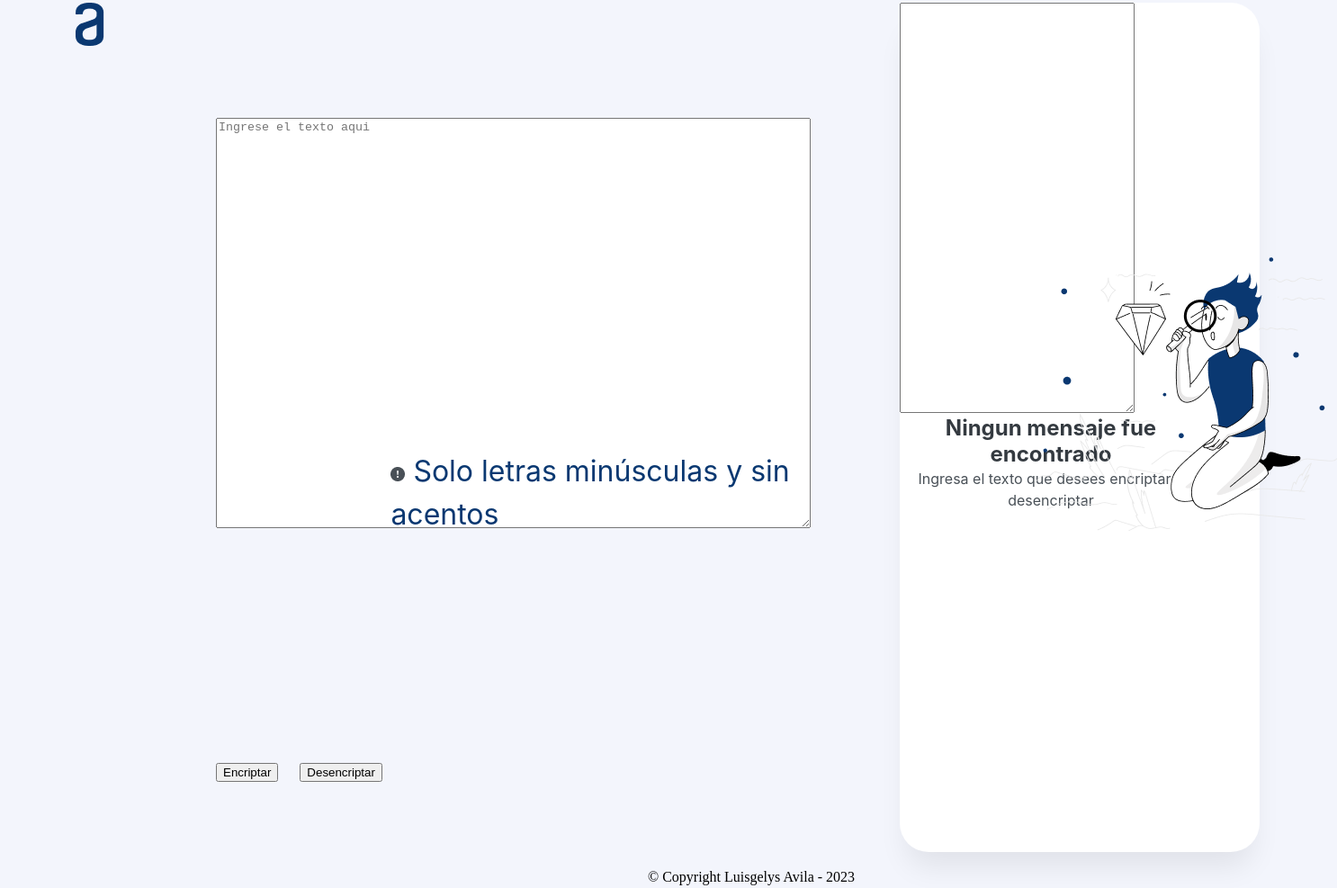
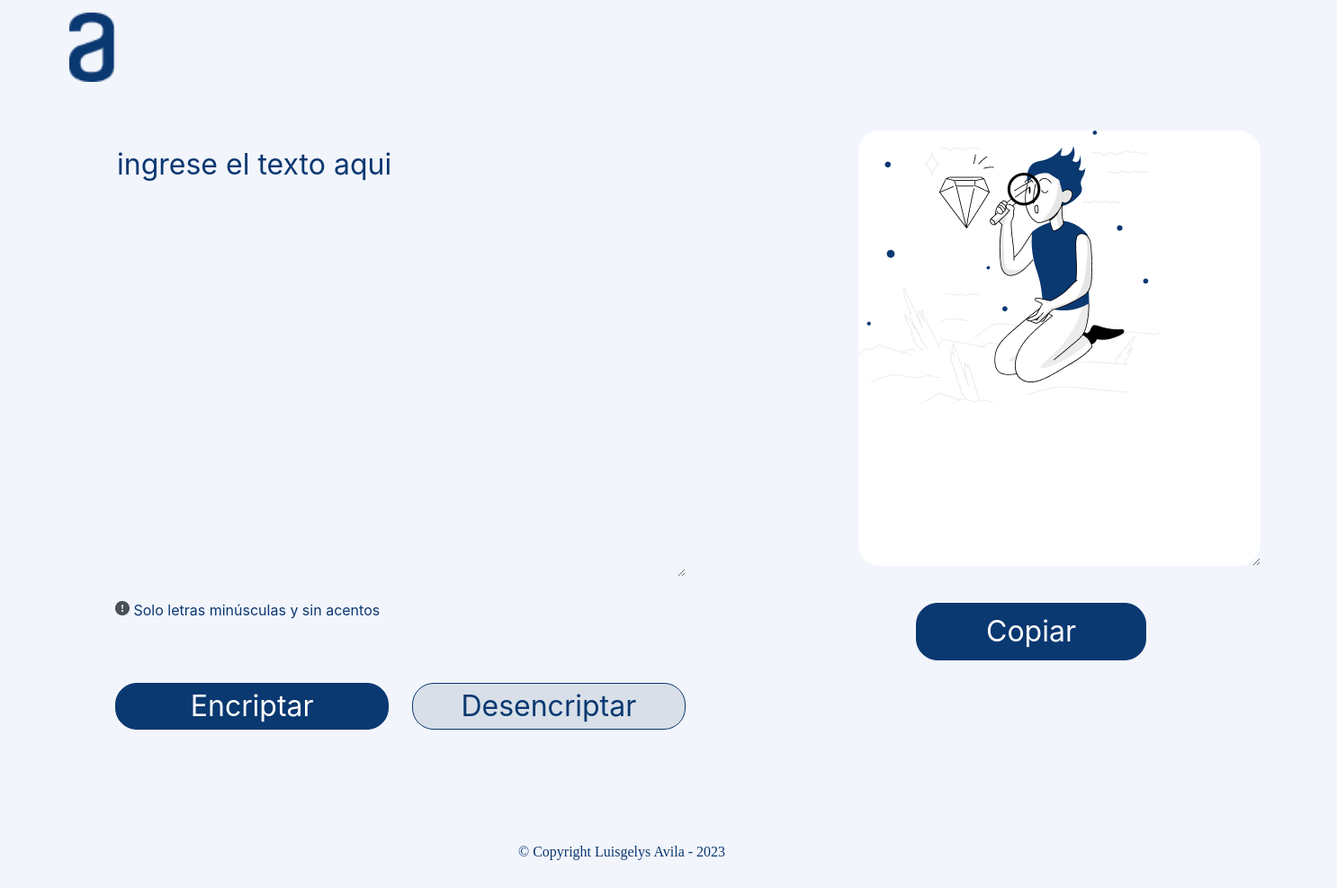
Before and after one commit to Luisgelys/Encriptador, a plain HTML site: page index.html in a window 1280 px wide. Shown: the part 37-1024 px from the top of the page at 90% size, 1486 px wide, since content can reach past the window. Drawn offline with Linux system fonts and the light colour scheme.

Commit message:
HTML y CCS terminados

```diff
--- a/index.html
+++ b/index.html
@@ -4,9 +4,13 @@
 <head>
     <meta charset="UTF-8">
     <meta name="viewport" content="width=device-width">
-    <title>Encriptador</title>
     <link rel="stylesheet" href="reset.css">
     <link rel="stylesheet" href="style.css">
+    <link rel="preconnect" href="https://fonts.googleapis.com">
+    <link rel="preconnect" href="https://fonts.gstatic.com" crossorigin>
+    <link href="https://fonts.googleapis.com/css2?family=Montserrat:wght@300&display=swap" rel="stylesheet">
+    <title>Encriptador</title>
+
 </head>
 
 <body>
@@ -19,24 +23,24 @@
 
     <main>
         <section class="texto">
-            <textarea class="textarea" cols="80" rows="30" placeholder="Ingrese el texto aqui"></textarea>
+            <textarea class="textarea" cols="30" rows="10" placeholder="Ingrese el texto aqui"></textarea>
 
             <div class="minusculas">
                 <h6><img src="imagenes/Vector1.png" alt=""> Solo letras minúsculas y sin acentos</h6>
             </div>
-        </section>
 
             <div class="caja-botones">
                 <button class="btn-encriptar">Encriptar</button>
                 <button class="btn-desencriptar">Desencriptar</button>
             </div>
+        </section>
 
-        <div class="caja-muñeco">
-            <textarea name="textarea" id="mensaje" cols="30" rows="30"></textarea>
-            <img src="imagenes/Muñeco.png" alt="" class="muñeco">
-            <h1 class="no-encontrado">Ningun mensaje fue encontrado</h1>
-            <h1 class="ingrese-texto">Ingresa el texto que desees encriptar o desencriptar</h1>
+        <section class="caja-muñeco">
+            <textarea class="mensaje" cols="20" rows="10"></textarea>
+            <div>
+                <button class="btn-copiar">Copiar</button>
             </div>
+        </section>
 
         <script>
             function encriptar(letras) {
--- a/style.css
+++ b/style.css
@@ -1,171 +1,102 @@
-body {
-    position: absolute;
-    width: 1440px;
-    height: 1024px;
+* {
     background: #F3F5FC;
-}
-
-.caja-logo {
-    display: flex;
-    flex-direction: column;
-    align-items: flex-start;
-    padding: 0px;
-    gap: 40px;
-    position: absolute;
-    width: 120px;
-    height: 48px;
-    left: 40px;
-    top: 40px;
-}
-
-.logo {
-    position: absolute;
-    left: 36.67%;
-    right: 37.43%;
-    top: 0%;
-    bottom: 0%;
-}
-
-.texto {
-    position: absolute;
-    width: 45%;
-    height: 45%;
-    left: 240px;
-    top: 168px;
-
     font-family: 'Inter';
-    font-style: normal;
     font-weight: 400;
     font-size: 32px;
     line-height: 150%;
     color: #0A3871;
+}
+
+.logo {
+    padding-top: 4%;
+    margin-left: 6%;
+    width: 4%;
+}
+
+main {
+    display: flex;
+    margin-bottom: 10%;
+    margin-left: 10%;
 
 }
 
+.textarea {
+    border: none;
+    color: #0A3871;
+    margin-top: 10%;
+    text-transform: lowercase;
+}
+
+::placeholder { color: #0A3871;}
+.textarea:focus {
+    outline: none;
+}
+
+
 .minusculas {
-    position: absolute;
-    left: 30%;
-    top: 80%
+    color: #495057;
+    font-size: 50%;
+
 }
 
 .caja-botones {
     display: flex;
-    flex-direction: row;
-    align-items: flex-start;
-    padding: 0px;
-    gap: 24px;
-    position: absolute;
-    width: 680px;
-    height: 67px;
-    left: 240px;
-    top: 885px;
+    margin-top: 9%;
 }
 
-.encriptar {
-    display: flex;
-    flex-direction: row;
-    align-items: flex-start;
-    padding: 24px;
-    gap: 8px;
-    width: 328px;
-    height: 67px;
-
-/* Dark blue/dark-blue-300 */
-
-    background: #0A3871;
+.btn-encriptar {
+    background-color: #0A3871;
+    border: 1px solid #0A3871;
     border-radius: 24px;
-
-/* Inside auto layout */
-
-    flex: none;
-    order: 0;
-    flex-grow: 0;
+    color: white;
+    cursor: pointer;
+    width: 100%;
+    height: 8%;
 }
 
-.desencriptar {
-    box-sizing: border-box;
-
-/* Auto layout */
-
-    display: flex;
-    flex-direction: row;
-    align-items: flex-start;
-    padding: 24px;
-    gap: 8px;
-
-    width: 328px;
-    height: 67px;
-
-/* Light gray */
-
-    background: #D8DFE8;
-/* Dark blue/dark-blue-300 */
-
+.btn-desencriptar {
+    background-color: #D8DFE8;
     border: 1px solid #0A3871;
     border-radius: 24px;
-
-/* Inside auto layout */
-
-    flex: none;
-    order: 1;
-    flex-grow: 0
-
+    color: #0A3871;
+    cursor: pointer;
+    width: 100%;
+    height: 8%;
+    margin-left: 4%;
 }
 
-.caja-muñeco {
+.mensaje {
+    background: #FFFFFF;
+    background-image: url("imagenes/Muñeco.png");
+    background-repeat: no-repeat;
+    border: none;
+    border-radius: 24px;
+    color: #0A3871;
+    margin-left: 15%;
+    margin-top: 4%;
+    padding-left: 20px;
     position: absolute;
-    width: 400px;
-    height: 944px;
-    left: 1000px;
-    top: 40px;
-    background: #FFFFFF;
-    box-shadow: 0px 24px 32px -8px rgba(0, 0, 0, 0.08);
-    border-radius: 32px;
 }
 
-.muñeco {
-    position: absolute;
-    width: 336px;
-    height: 304px;
-    left: 150px;
-    top: 283px;
+.mensaje:focus{
+    outline: none;
 }
 
-.no-encontrado {
-    width: 336px;
-    height: 58px;
-    font-family: 'Inter';
-    font-style: normal;
-    font-weight: 700;
-    font-size: 24px;
-    line-height: 120%;
-    text-align: center;
-    color: #343A40;
-    flex: none;
-    order: 0;
-    align-self: stretch;
-    flex-grow: 0;
-}
-
-.ingrese-texto {
-    width: 336px;
-    height: 48px;
-    font-family: 'Inter';
-    font-style: normal;
-    font-weight: 400;
-    font-size: 16px;
-    line-height: 150%;
-    text-align: center;
-    color: #495057;
-    flex: none;
-    order: 1;
-    align-self: stretch;
-    flex-grow: 0;
+.btn-copiar {
+    background-color: #0A3871;
+    border: 1px solid #0A3871;
+    border-radius: 24px;
+    color: white;
+    cursor: pointer;
+    width: 20%;
+    height: 8%;
+    position: absolute;
+    margin-left: 20%;
+    margin-top: 45%;
 }
 
 .copyright {
-    position: absolute;
-    top: 98%;
-    left: 50%;
-
+    position: relative;
+    margin-left: 45%;
+    margin-bottom: 2%;
 }
```
Lines whose indentation alone changed are shown as unchanged.
